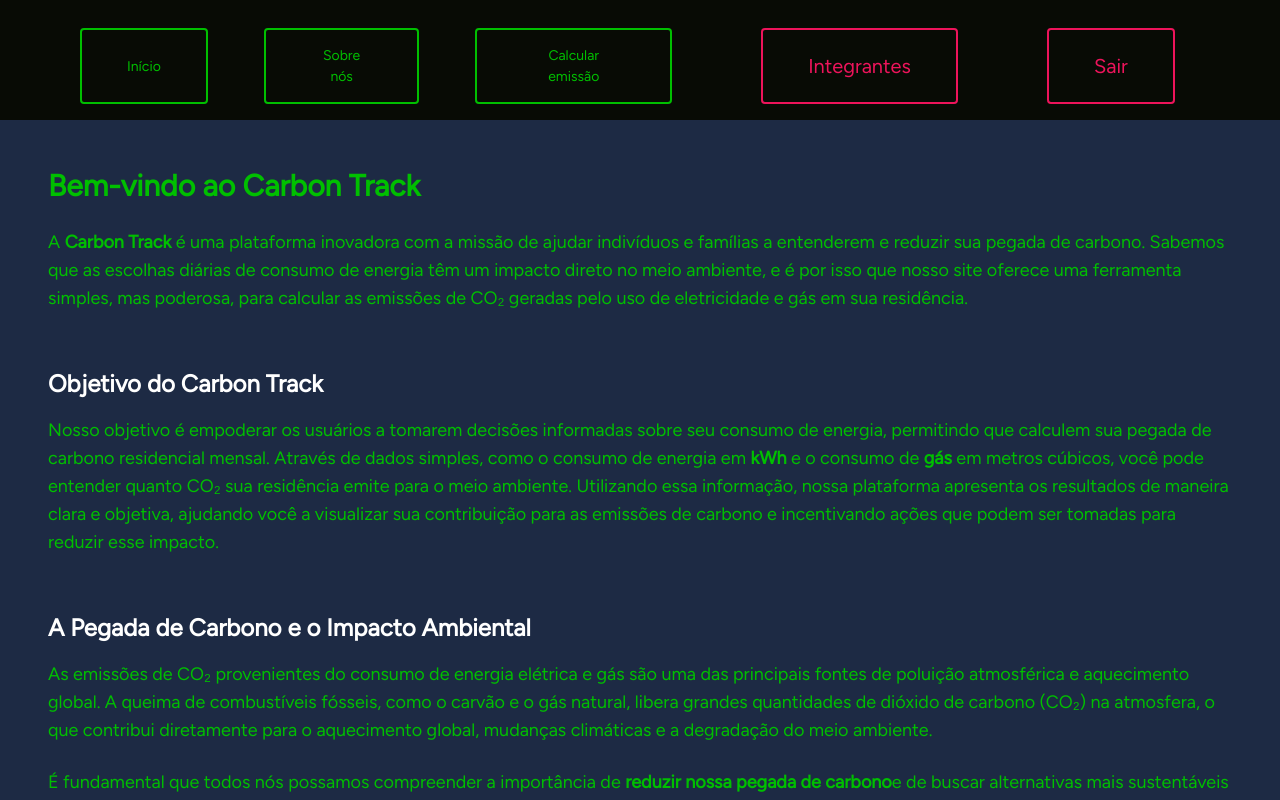
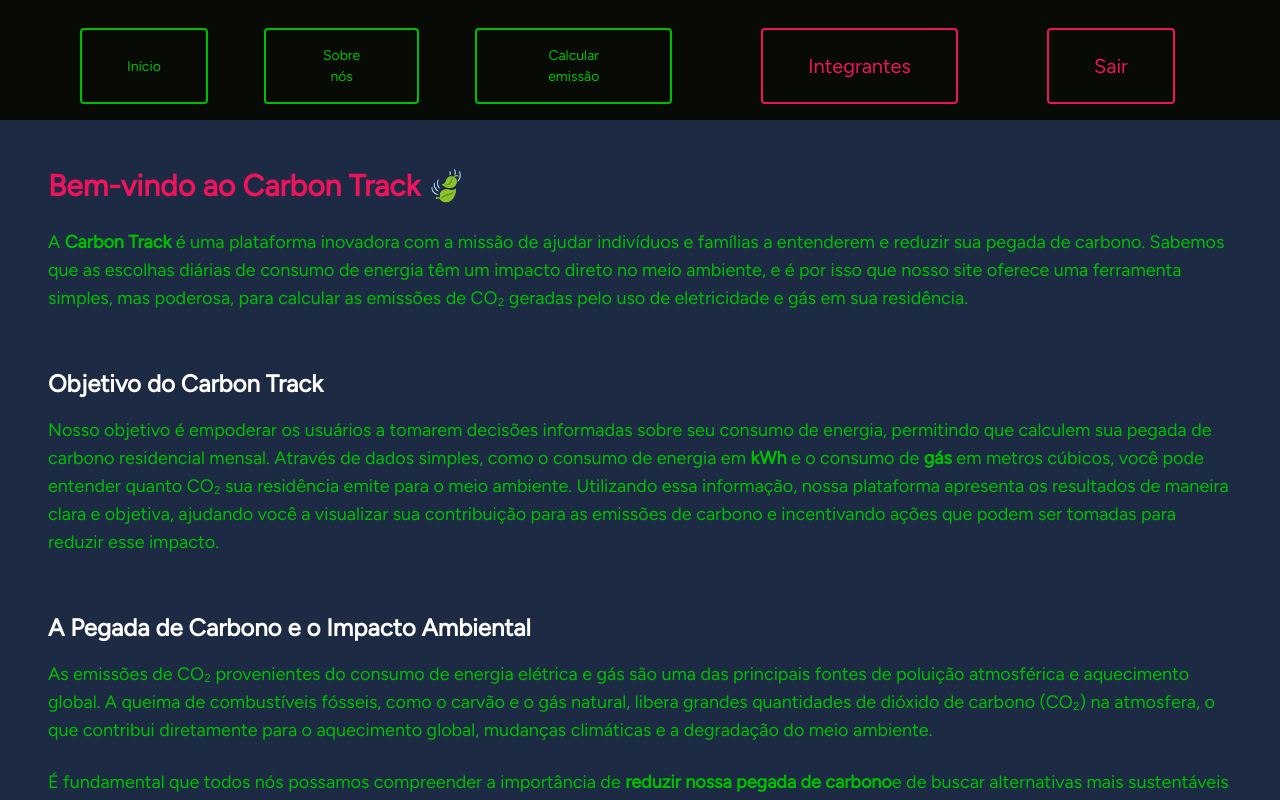
Before and after one commit to NathanMagno/CarbonTrack, a Next.js app in the folder carbon-track/: page /sobre in a window 1280 px wide. Shown: the top 800 px of the page. Built offline with nearby package versions, Linux system fonts and the light colour scheme; no server answers; sample sign-in values are in the browser's storage.

Commit message:
AJustes de estilizacao

```diff
--- a/carbon-track/src/components/SobreComponent/SobreComponent.tsx
+++ b/carbon-track/src/components/SobreComponent/SobreComponent.tsx
@@ -4,8 +4,8 @@
   return (
    <>
       <div className="p-6 lg:p-12 text-center lg:text-left bg-inicial">
-        <h1 className="text-3xl font-bold text-secondary mb-6">
-          Bem-vindo ao Carbon Track
+        <h1 className="text-3xl font-bold text-fiap mb-6">
+          Bem-vindo ao Carbon Track 🍃
         </h1>
 
         <p className="text-lg text-secondary mb-6">
```
